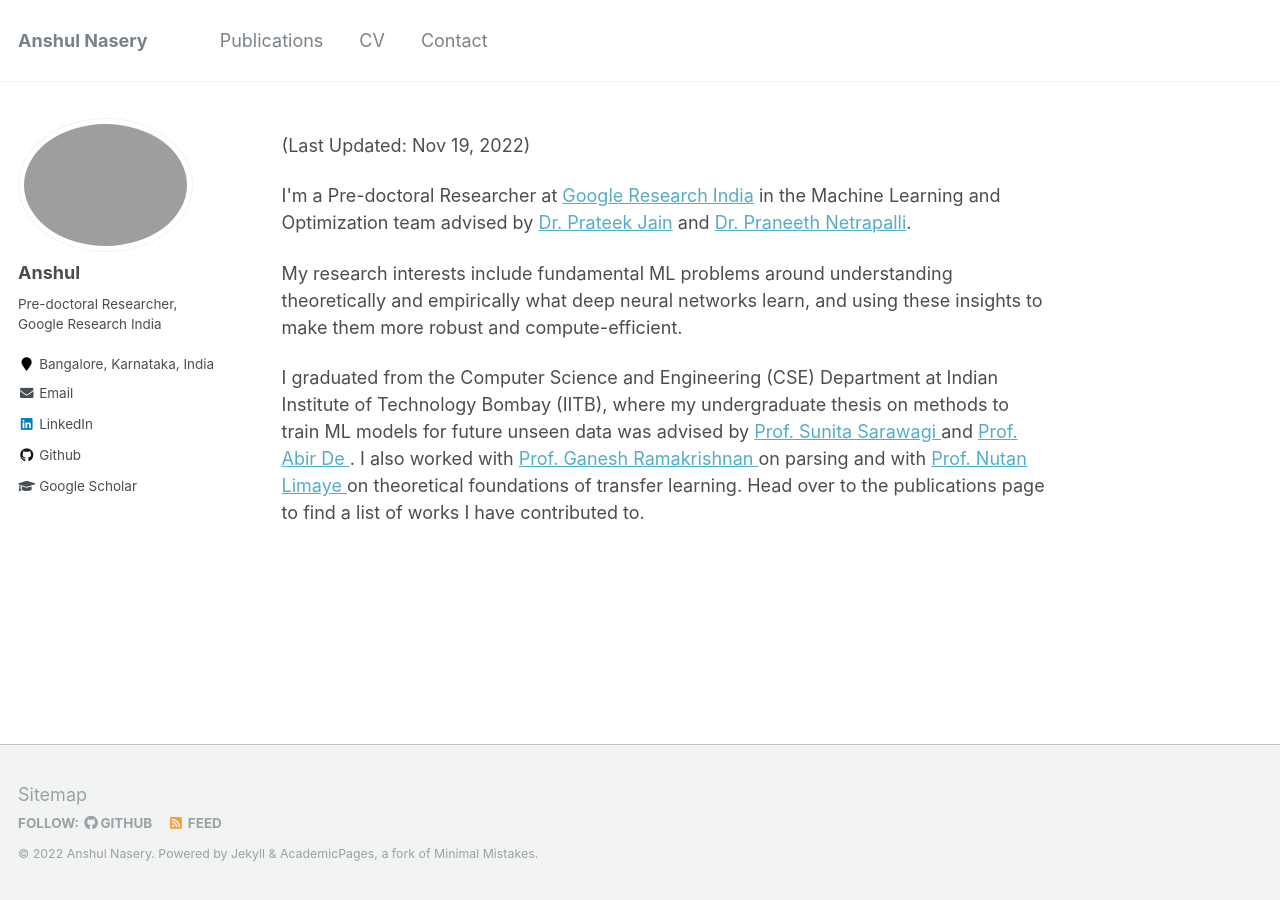
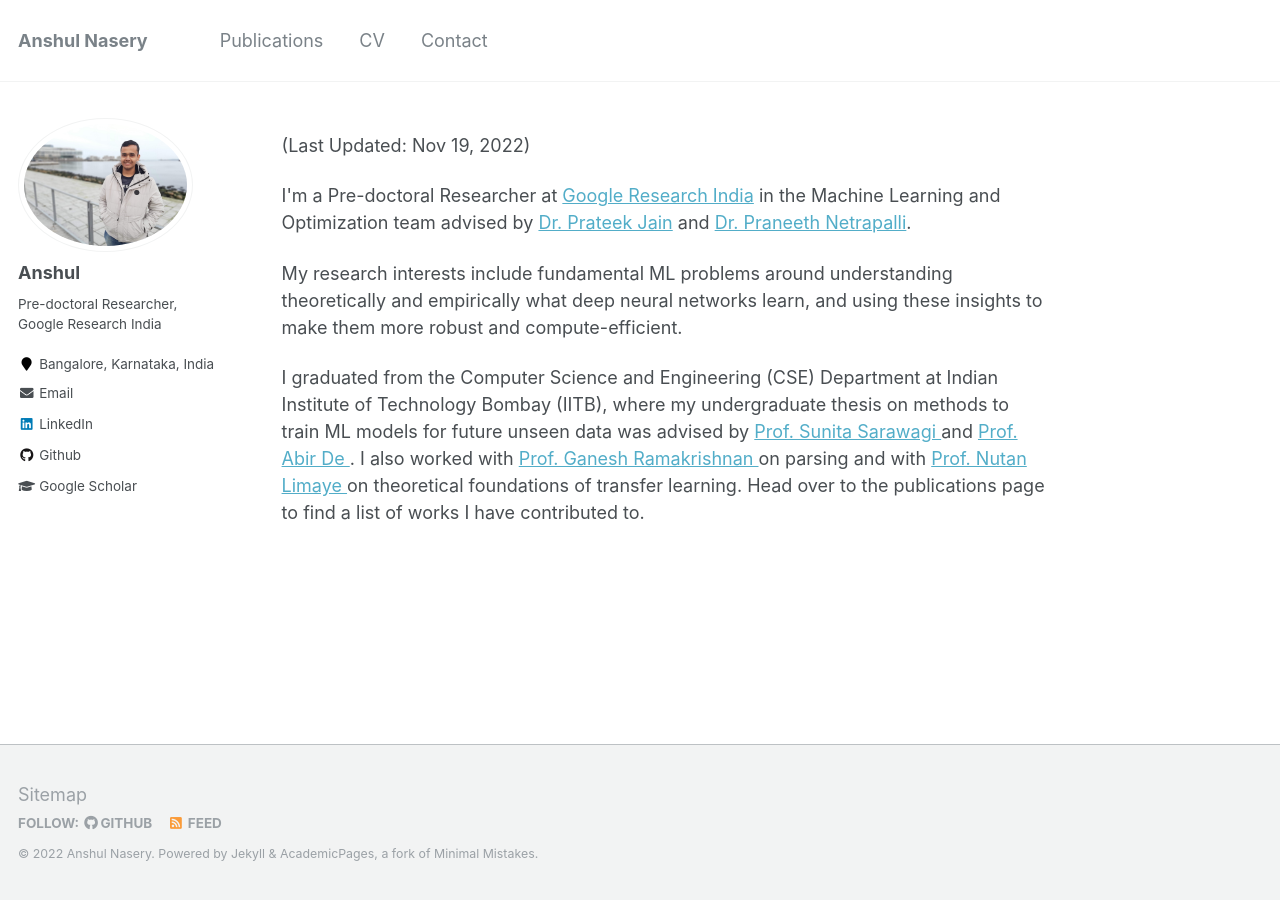
Before and after one commit to anshuln/anshuln.github.io, a Jekyll site: the page built from _pages/about.html, in a window 1280 px wide. Built offline with Jekyll 4.4.1, drawn with Linux system fonts in a browser that asks for light colours.

Commit message:
Adds profile photo

```diff
--- a/_config.yml
+++ b/_config.yml
@@ -81,7 +81,7 @@ analytics:
 # Site Author
 author:
   name             : "Anshul"
-  avatar           : "anshul.jpeg"
+  avatar           : "anshul.jpg"
   bio              : "Pre-doctoral Researcher, Google Research India"
   location         : "Bangalore, Karnataka, India"
   employer         :
```
